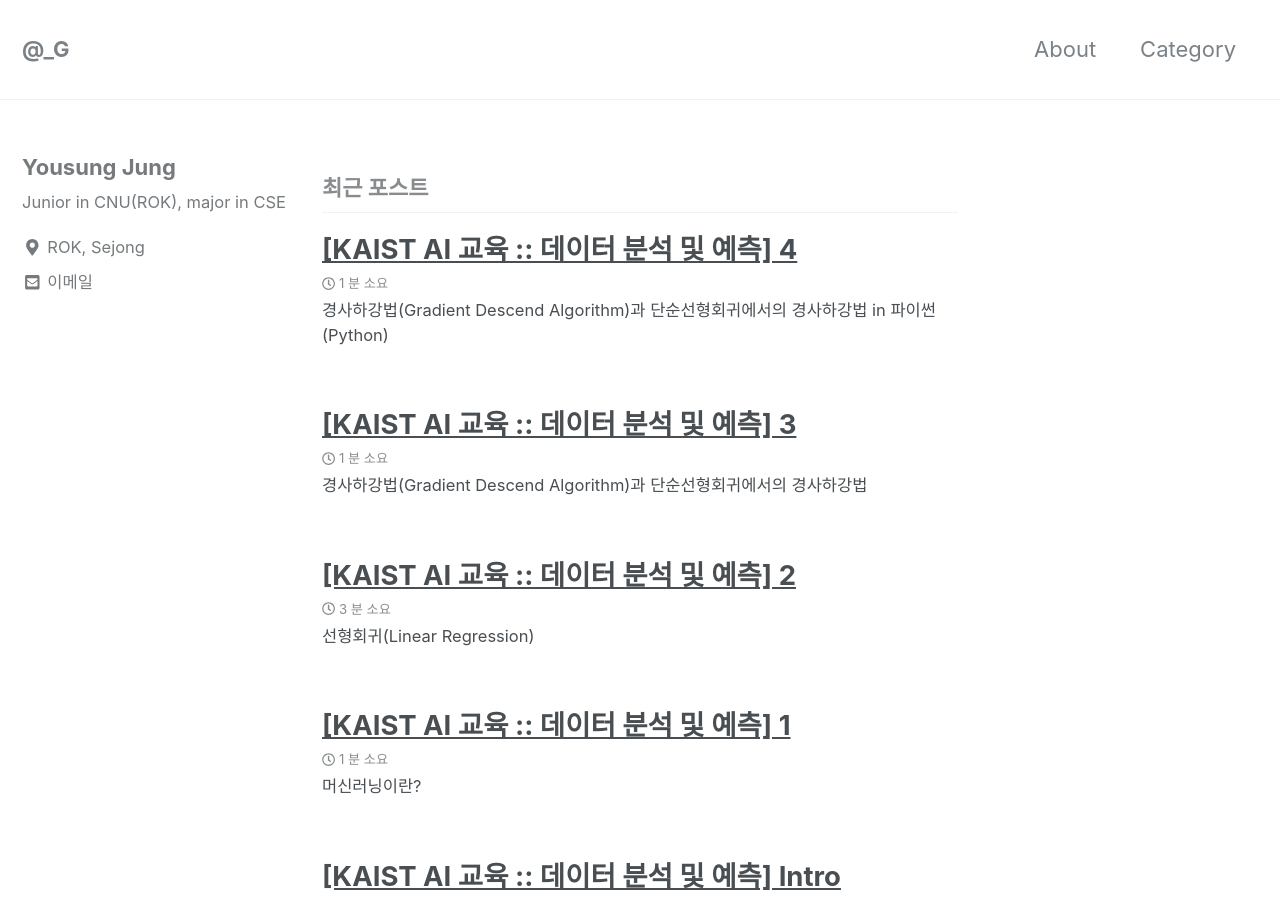
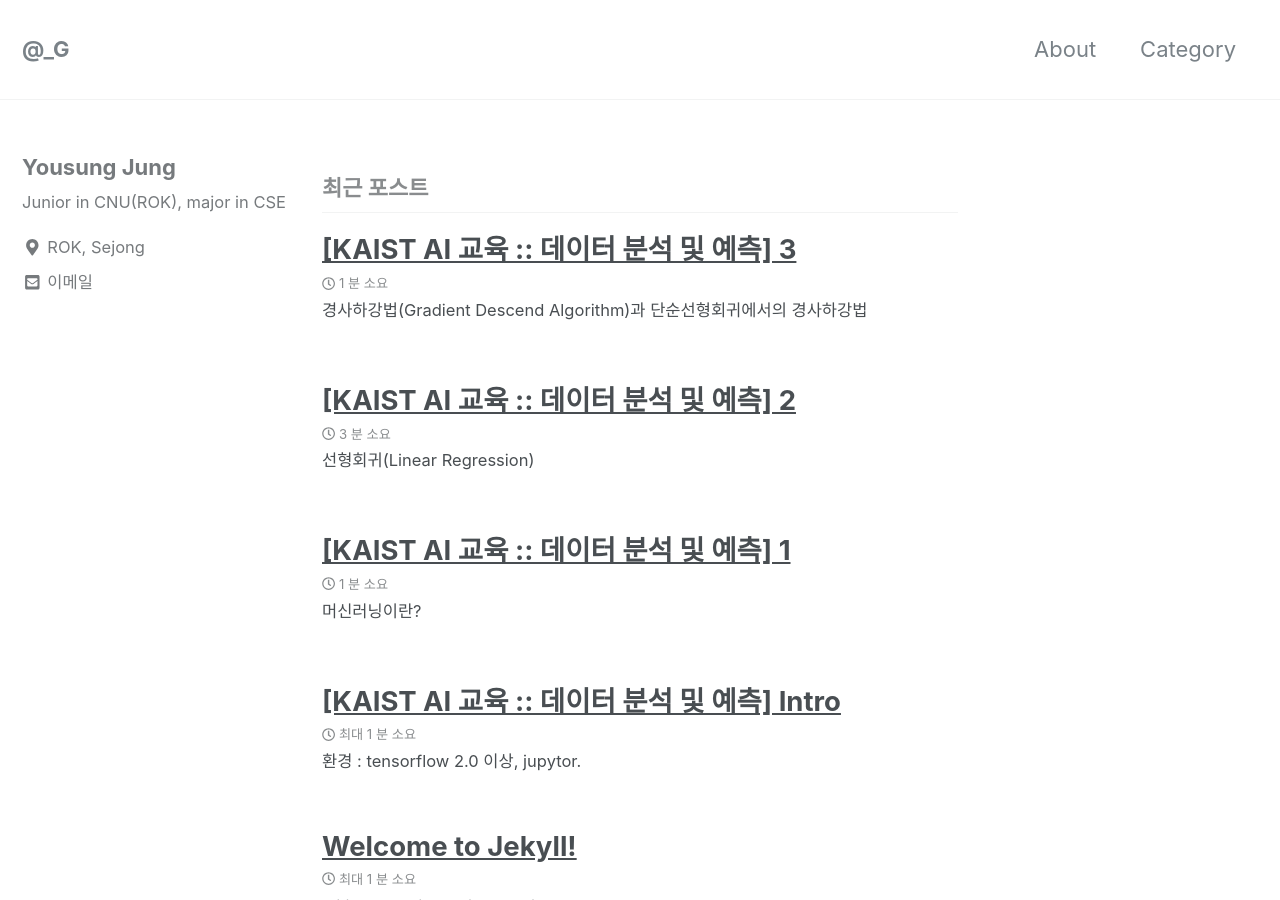
Before and after one commit to can019/can019.github.io, a Jekyll site: the page built from index.html, in a window 1280 px wide and 900 px high. Built offline with Jekyll 4.4.1, drawn with Linux system fonts in a browser that asks for light colours; nearby versions of some CDN libraries; the list of posts is cut into pages by our own code; part of the change alters nothing that is shown; some of the changed text lies outside the part shown.

Commit message:
modified

```diff
--- a/_posts/2020-08-26-MachineLearning-AI-4.md
+++ b/_posts/2020-08-26-MachineLearning-AI-4.md
@@ -2,6 +2,7 @@
 title: "[KAIST AI 교육 :: 데이터 분석 및 예측] 4"
 date: 2020-08-26 00:33:15 -0400
 categories: MachineLearning DataAnalyze Python Colab
+published: false
 ---
 # 경사하강법(Gradient Descend Algorithm)과 단순선형회귀에서의 경사하강법 in 파이썬(Python)
 
@@ -38,8 +39,9 @@ categories: MachineLearning DataAnalyze Python Colab
      <hr/>
   </div>
   <div>
-    <h3 style = "font-size :1.2em"> </h3><br/>
+    <h3 style = "font-size :1.2em">선형회귀</h3><br/>
     <div style = "margin-left : 30px">
+    tf.reduce_mean ::
   </div>
 <a href = "">다음 포스팅</a>은 파이썬 코드로 구현하는 법을 알아보겠습니다.<hr/>
    <blockquote> 공부하며 작성하는 포스팅이기 때문에 수정사항이 생길 수 있습니다. </blockquote>
```
